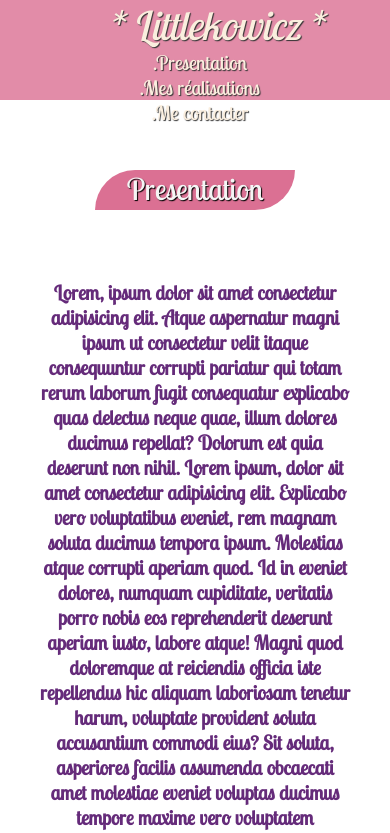
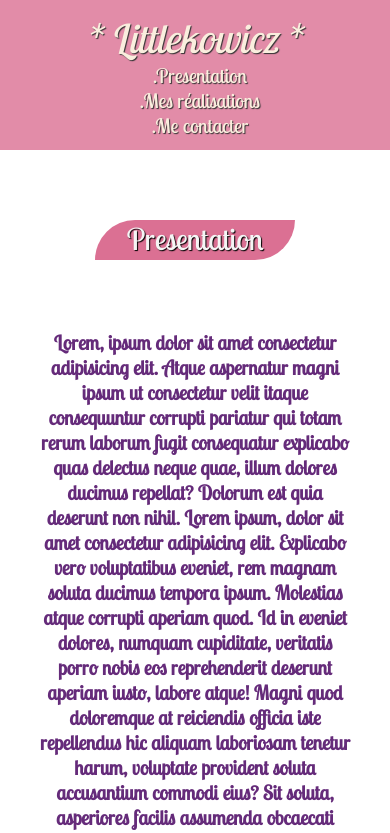
Before and after one commit to Jeremy62136/Jeremy62136.github.io, a plain HTML site: page index.html in a window 390 px wide. Shown: the top 833 px of the page. Drawn offline with Linux system fonts and the light colour scheme.

Commit message:
modif navbar petit ecran

```diff
--- a/style.css
+++ b/style.css
@@ -181,12 +181,18 @@ footer p{
   header{
     display: flex;
     flex-direction: column;
-    height: 100px;
+    justify-content: center;
+    align-items: center;
+    height: 150px;
     width: 100%;
     text-align: center;
     position: static;
+    margin: auto;
   }
 
+  header .logo {
+    padding-right: 45px;
+  }
 
   header nav a {
     display: inline-block;
```
